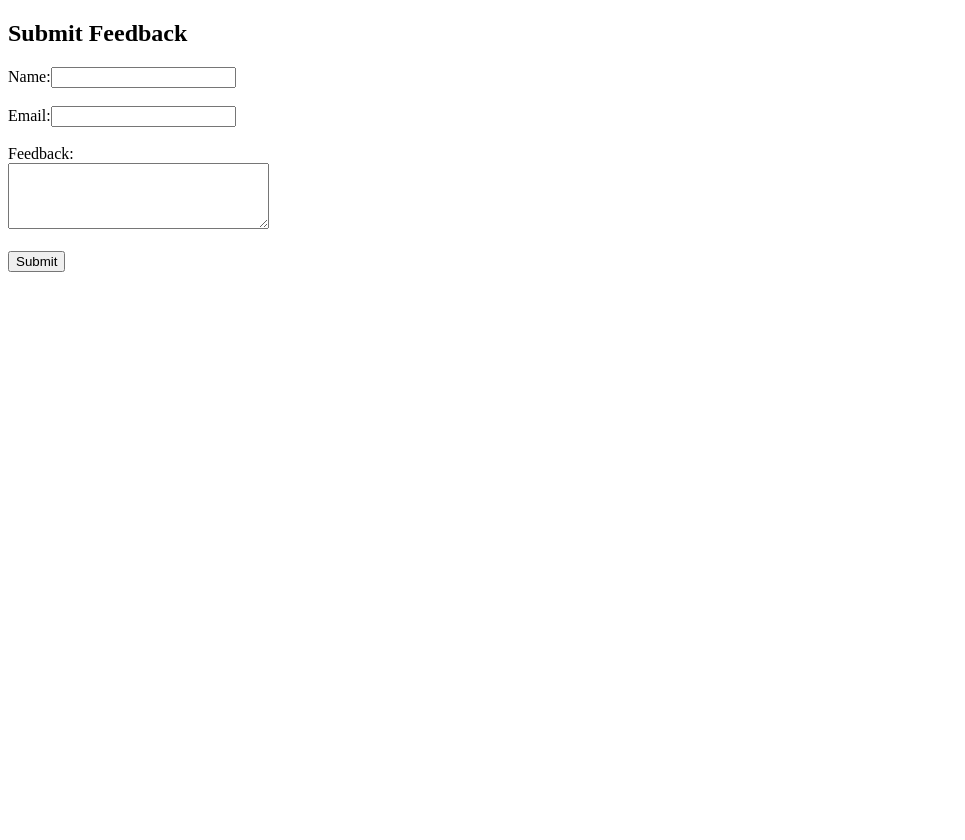
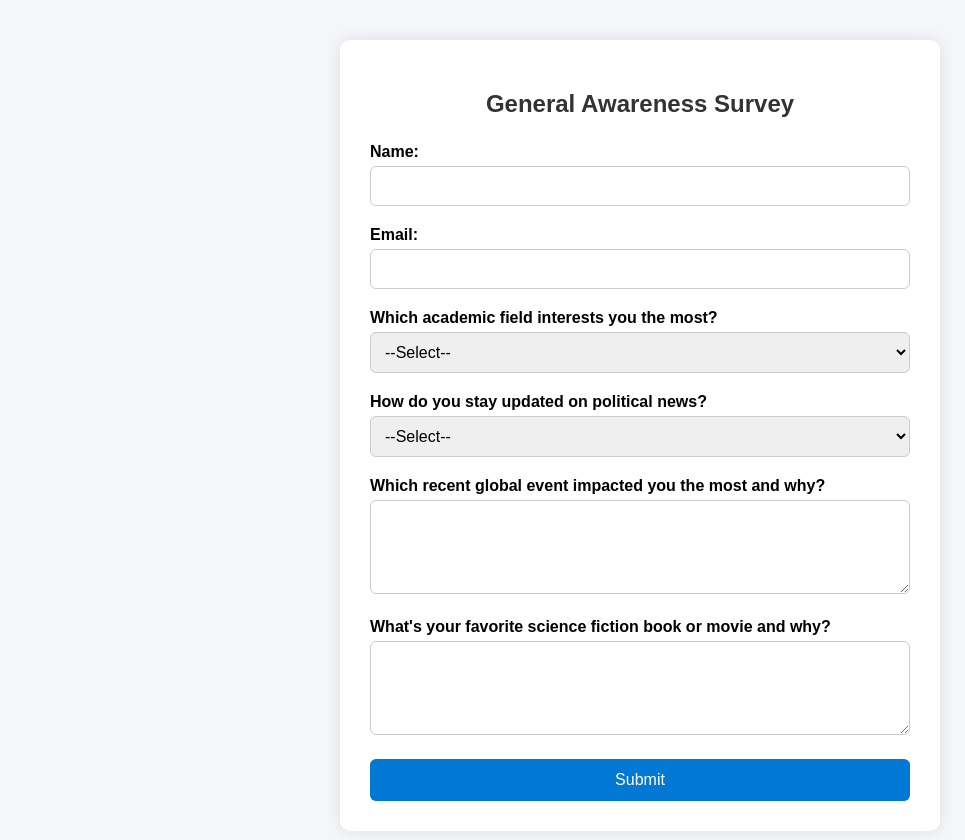
Before and after one commit to ArjunKawale/Survey_Project, a plain HTML site: page index.html in a window 1280 px wide. Shown: the whole page, without its empty margins (0-965 px from the left). Before the commit the page ends 800 px from the top, so only its background shows below. Drawn offline with Linux system fonts and the light colour scheme.

Commit message:
Modified Frontend

```diff
--- a/index.html
+++ b/index.html
@@ -1,31 +1,49 @@
 <!DOCTYPE html>
-<html>
-<head><title>Feedback Form</title></head>
+<html lang="en">
+<head>
+  <meta charset="UTF-8">
+  <title>Survey Form</title>
+  <meta name="viewport" content="width=device-width, initial-scale=1.0">
+  <link rel="stylesheet" href="styles.css">
+</head>
 <body>
-  <h2>Submit Feedback</h2>
-  <form id="surveyForm">
-    <label>Name:</label><input type="text" name="name" required><br><br>
-    <label>Email:</label><input type="email" name="email" required><br><br>
-    <label>Feedback:</label><br>
-    <textarea name="feedback" rows="4" cols="30" required></textarea><br><br>
-    <button type="submit">Submit</button>
-  </form>
+  <div class="container">
+    <h2>General Awareness Survey</h2>
+    <form id="surveyForm">
+      <label for="name">Name:</label>
+      <input type="text" name="name" id="name" required>
 
-  <!-- <script>
-    const form = document.getElementById('surveyForm');
-    form.addEventListener('submit', async (e) => {
-      e.preventDefault();
-      const formData = new FormData(form);
-      const data = Object.fromEntries(formData.entries());
+      <label for="email">Email:</label>
+      <input type="email" name="email" id="email" required>
 
-    //   await fetch("https://<your-function-url>", {
-    //     method: "POST",
-    //     headers: { "Content-Type": "application/json" },
-    //     body: JSON.stringify(data)
-    //   });
+      <label for="field">Which academic field interests you the most?</label>
+      <select name="field" id="field" required>
+        <option value="">--Select--</option>
+        <option value="Science">Science</option>
+        <option value="Engineering">Engineering</option>
+        <option value="Humanities">Humanities</option>
+        <option value="Commerce">Commerce</option>
+        <option value="Other">Other</option>
+      </select>
 
-    //   alert("Form submitted! Check your email.");
-    });
-  </script> -->
+      <label for="politics">How do you stay updated on political news?</label>
+      <select name="politics" id="politics" required>
+        <option value="">--Select--</option>
+        <option value="News apps">News apps</option>
+        <option value="TV news">TV news</option>
+        <option value="Social media">Social media</option>
+        <option value="Newspapers">Newspapers</option>
+        <option value="I don’t follow politics">I don’t follow politics</option>
+      </select>
+
+      <label for="globalEvent">Which recent global event impacted you the most and why?</label>
+      <textarea name="globalEvent" id="globalEvent" rows="4" required></textarea>
+
+      <label for="sciFi">What's your favorite science fiction book or movie and why?</label>
+      <textarea name="sciFi" id="sciFi" rows="4" required></textarea>
+
+      <button type="submit">Submit</button>
+    </form>
+  </div>
 </body>
 </html>
--- /dev/null
+++ b/styles.css
@@ -0,0 +1,68 @@
+* {
+  box-sizing: border-box;
+}
+
+body {
+  font-family: Arial, sans-serif;
+  margin: 0;
+  padding: 0;
+  background: #f4f6f9;
+}
+
+.container {
+  max-width: 600px;
+  margin: 40px auto;
+  background: #fff;
+  padding: 30px;
+  border-radius: 10px;
+  box-shadow: 0 0 15px rgba(0, 0, 0, 0.1);
+}
+
+h2 {
+  text-align: center;
+  margin-bottom: 25px;
+  color: #333;
+}
+
+label {
+  display: block;
+  margin-bottom: 5px;
+  font-weight: 600;
+}
+
+input,
+select,
+textarea {
+  width: 100%;
+  padding: 10px;
+  margin-bottom: 20px;
+  border: 1px solid #ccc;
+  border-radius: 6px;
+  font-size: 16px;
+}
+
+button {
+  width: 100%;
+  padding: 12px;
+  background-color: #0078d4;
+  color: white;
+  font-size: 16px;
+  border: none;
+  border-radius: 6px;
+  cursor: pointer;
+}
+
+button:hover {
+  background-color: #005ea3;
+}
+
+@media (max-width: 600px) {
+  .container {
+    margin: 20px;
+    padding: 20px;
+  }
+
+  h2 {
+    font-size: 22px;
+  }
+}
```
